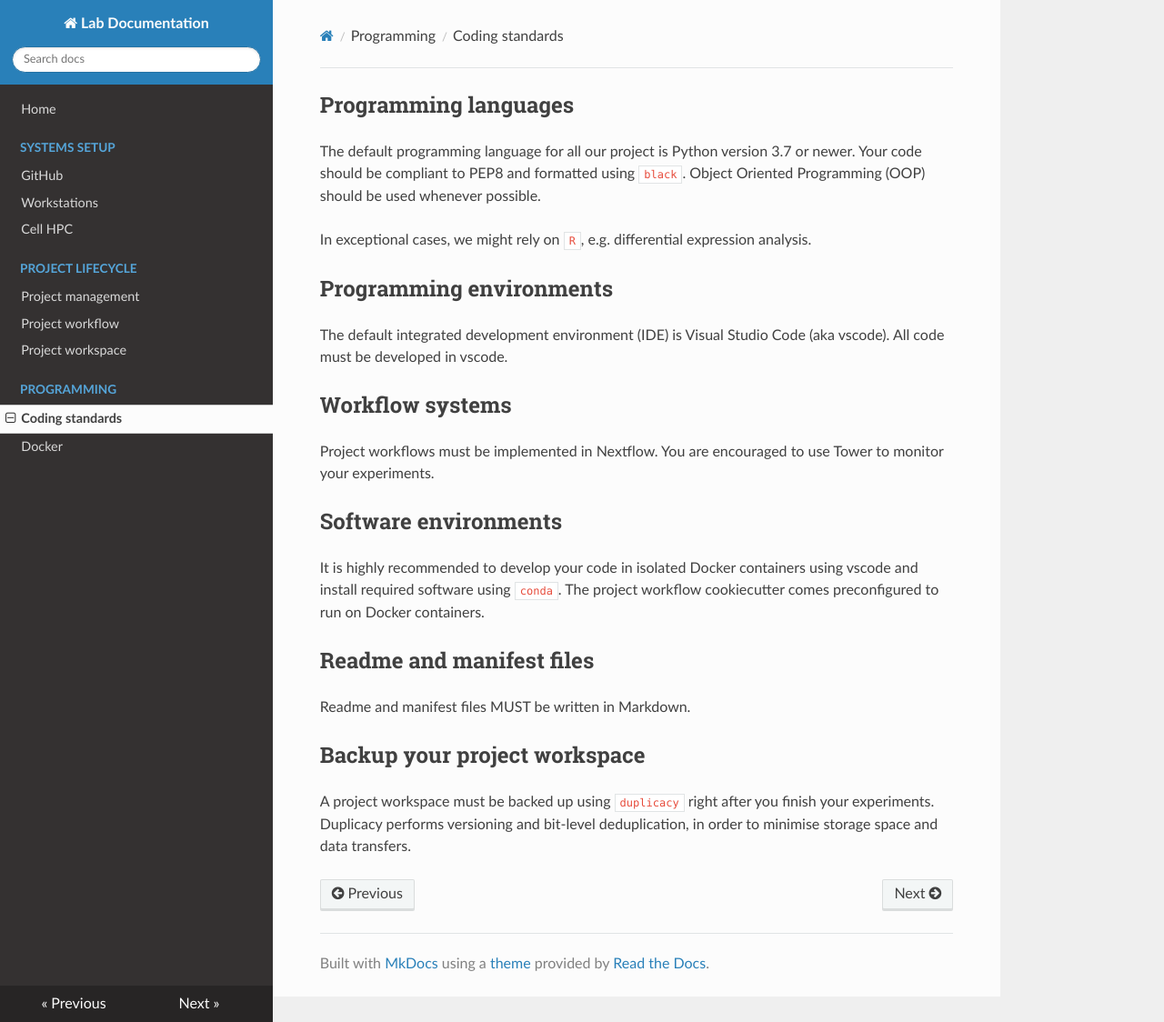
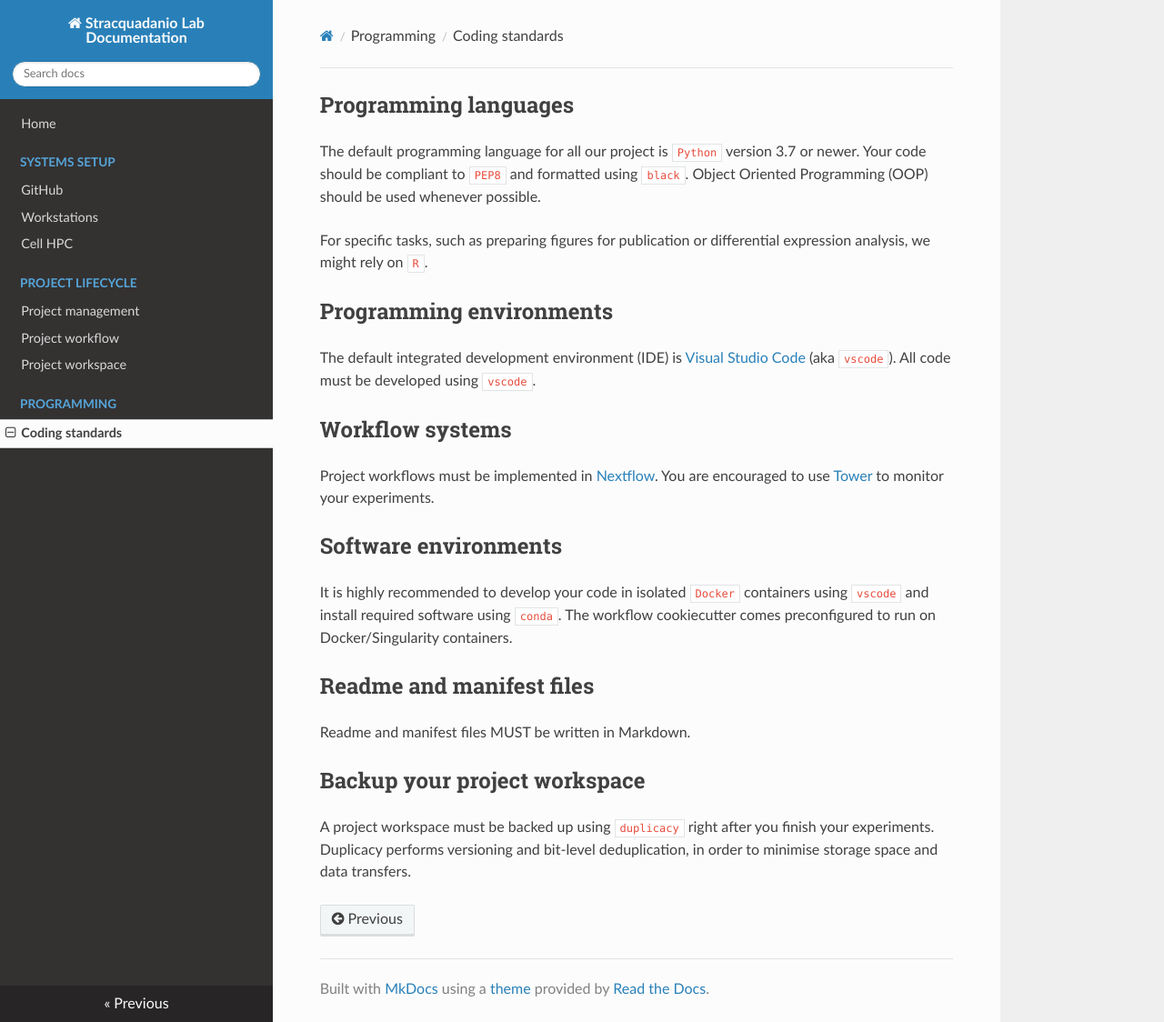
Before and after one commit to stracquadaniolab/docs, an MkDocs documentation site: the page built from docs/programming/coding-standards.md, in a window 1280 px wide and 1124 px high. Shown: the whole window at 91% size. Built offline with MkDocs 1.6.1, drawn with Linux system fonts in a browser that asks for light colours; nearby versions of some CDN libraries.

```diff
--- a/docs/programming/coding-standards.md
+++ b/docs/programming/coding-standards.md
@@ -1,28 +1,29 @@
 
 ## Programming languages
 
-The default programming language for all our project is Python version 3.7 or
-newer. Your code should be compliant to PEP8 and formatted using `black`. Object
-Oriented Programming (OOP) should be used whenever possible.
+The default programming language for all our project is `Python` version 3.7 or
+newer. Your code should be compliant to `PEP8` and formatted using `black`.
+Object Oriented Programming (OOP) should be used whenever possible.
 
-In exceptional cases, we might rely on `R`, e.g. differential expression
-analysis.
+For specific tasks, such as preparing figures for publication or differential
+expression analysis, we might rely on `R`.
 
 ## Programming environments
 
-The default integrated development environment (IDE) is Visual Studio Code (aka
-vscode). All code must be developed in vscode.
+The default integrated development environment (IDE) is [Visual Studio
+Code](https://code.visualstudio.com) (aka `vscode`). All code must be developed
+using `vscode`.
 
 ## Workflow systems
 
-Project workflows must be implemented in Nextflow. You are encouraged to use
-Tower to monitor your experiments.
+Project workflows must be implemented in [Nextflow](https://nextflow.io). You
+are encouraged to use [Tower](https://tower.nf) to monitor your experiments.
 
 ## Software environments
 
-It is highly recommended to develop your code in isolated Docker containers
-using vscode and install required software using `conda`. The project workflow
-cookiecutter comes preconfigured to run on Docker containers.
+It is highly recommended to develop your code in isolated `Docker` containers
+using `vscode` and install required software using `conda`. The workflow
+cookiecutter comes preconfigured to run on Docker/Singularity containers.
 
 ## Readme and manifest files
 
--- a/mkdocs.yml
+++ b/mkdocs.yml
@@ -1,4 +1,4 @@
-site_name: Lab Documentation
+site_name: Stracquadanio Lab Documentation
 nav:
         - "Home": "index.md"
         - "Systems setup":
@@ -13,7 +13,7 @@ nav:
 
         - "Programming":
                   - "Coding standards": "./programming/coding-standards.md"
-                  - "Docker": "./programming/docker.md"
+                #   - "Docker": "./programming/docker.md"
 theme:
         name: readthedocs
         # palette:
```
Also changed, not shown: docs/index.md (+11 -1 lines).
